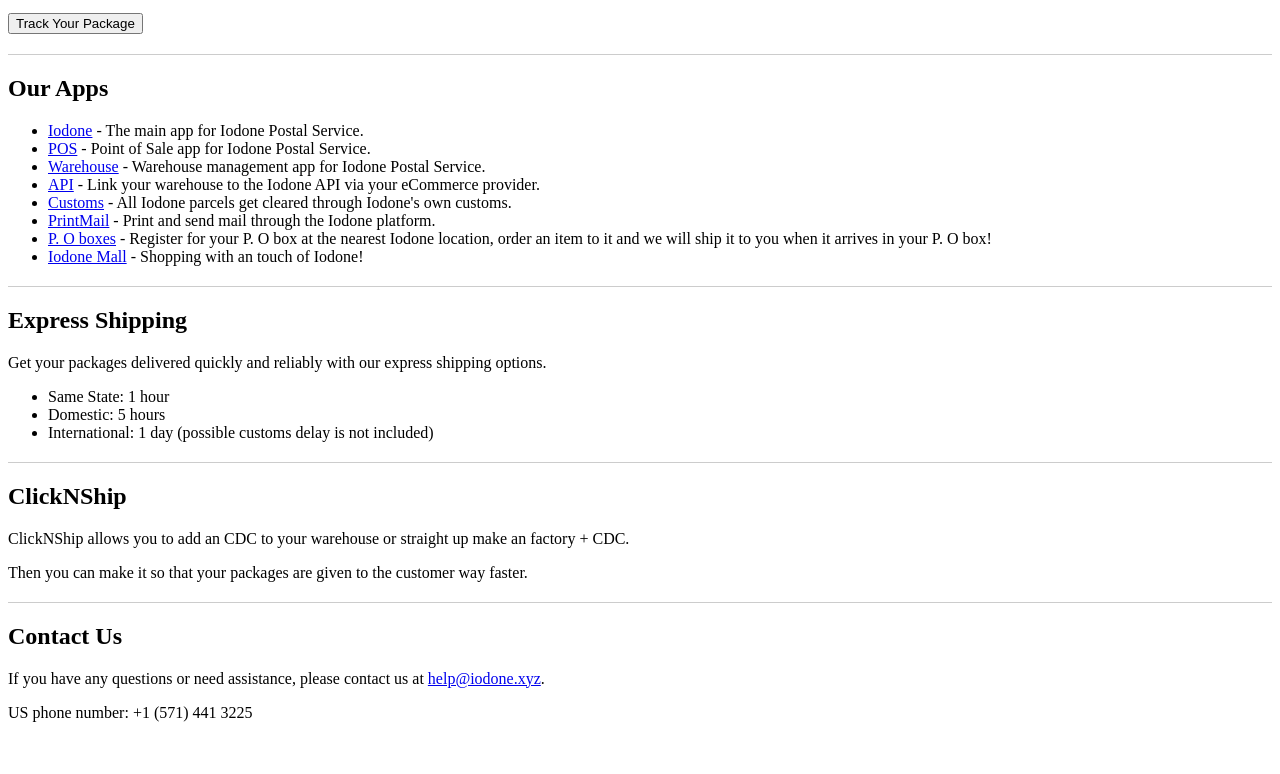
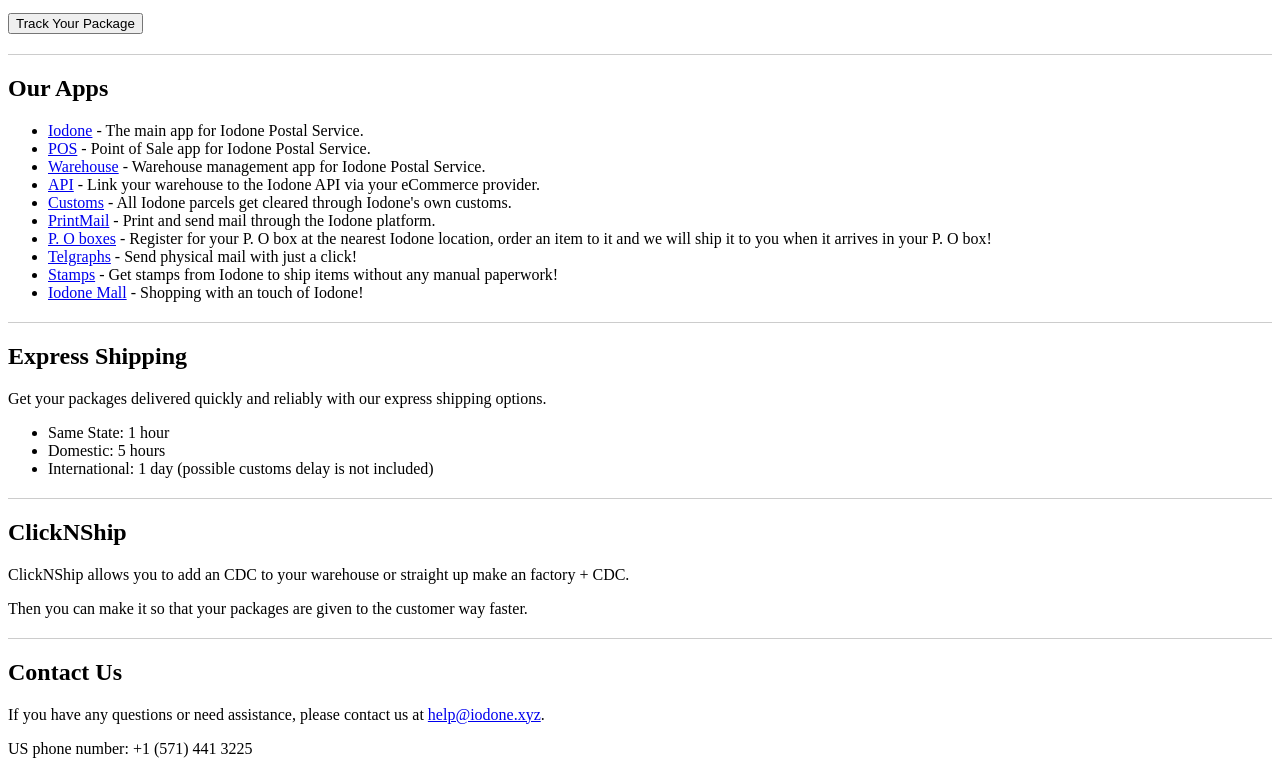
Before and after one commit to IodoneMail/Website, a plain HTML site: page index.html in a window 1280 px wide. Shown: the part 119-893 px from the top of the page. Before the commit the page ends 857 px from the top, so only its background shows below. Drawn offline with Linux system fonts and the light colour scheme.

Commit message:
Update index.html

```diff
--- a/index.html
+++ b/index.html
@@ -21,6 +21,8 @@
         <li><a href="https://iodone.xyz/customs">Customs</a> - All Iodone parcels get cleared through Iodone's own customs.</li>
         <li><a href="https://iodone.xyz/printmail">PrintMail</a> - Print and send mail through the Iodone platform.</li>
         <li><a href="https://iodone.xyz/poboxes">P. O boxes</a> - Register for your P. O box at the nearest Iodone location, order an item to it and we will ship it to you when it arrives in your P. O box!</li>
+        <li><a href="https://iodone.xyz/telgraph">Telgraphs</a> - Send physical mail with just a click!</li>
+        <li><a href="https://iodone.xyz/stamp">Stamps</a> - Get stamps from Iodone to ship items without any manual paperwork!</li>
         <li><a href="https://mall.iodone.xyz">Iodone Mall</a> - Shopping with an touch of Iodone! </li>
         </ul>
     <div id="divider" style="height: 1px; background-color: #ccc; margin: 20px 0;"></div>
```
